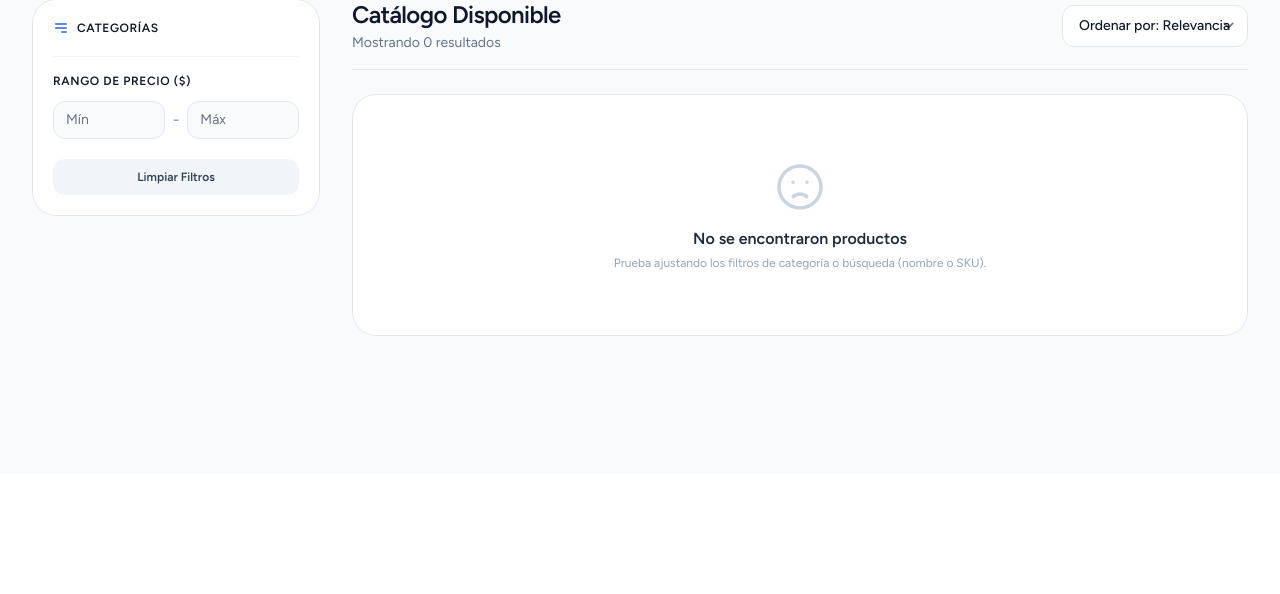
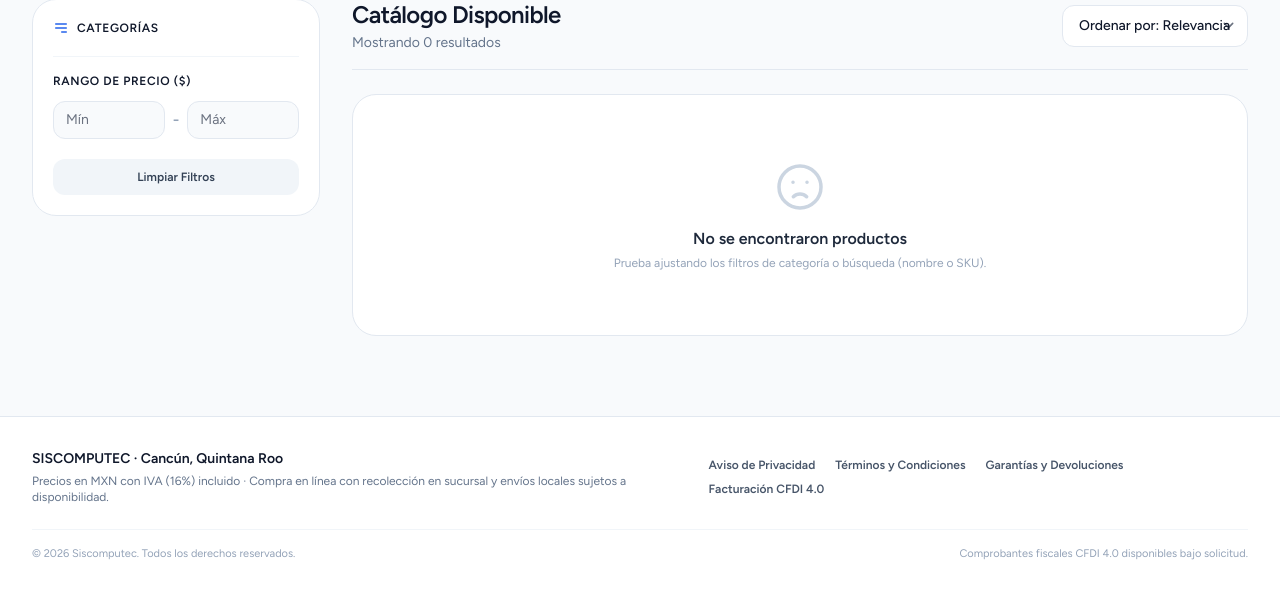
Before and after one commit to juanito433/e-commerce-siscomputec, a Laravel app: page / in a window 1280 px wide. Shown: the part 326-920 px from the top of the page. Before the commit the page ends 662 px from the top, so only its background shows below. Run offline with Laravel 12, Linux system fonts and the light colour scheme; data that the repository does not hold is empty; style sheets or scripts are compiled from the project's sources; some libraries are stand-ins or nearby versions.

Commit message:
Terminos y condiciones

```diff
--- a/resources/js/Components/Customer/CustomerCartTab.jsx
+++ b/resources/js/Components/Customer/CustomerCartTab.jsx
@@ -1,5 +1,6 @@
 import { useState } from "react";
 import { Link, router, usePage } from "@inertiajs/react";
+import LegalModal from "../LegalModal";
 
 const TAX_RATE = 0.16;
 const TAX_DIVISOR = 1.16;
@@ -32,7 +33,9 @@ export default function CustomerCartTab({ items = [], onBack, onCheckout }) {
         cfdi_use: "G03",
         invoice_email: userEmail,
     });
-    const [billingError, setBillingError] = useState("");
+    const [acceptedPolicies, setAcceptedPolicies] = useState(false);
+    const [formError, setFormError] = useState("");
+    const [legalDoc, setLegalDoc] = useState(null);
 
     const totalItems = items.reduce(
         (acc, item) => acc + Number(item.quantity || 0),
@@ -64,34 +67,47 @@ export default function CustomerCartTab({ items = [], onBack, onCheckout }) {
     };
 
     const handleBillingChange = (field, value) => {
-        setBillingError("");
+        setFormError("");
         setBilling((prev) => ({
             ...prev,
             [field]: field === "rfc" ? value.toUpperCase() : value,
         }));
     };
 
-    const validateBilling = () => {
-        if (!requiresInvoice) return true;
-
+    const validateBeforeContinue = () => {
+        if (requiresInvoice) {
             const cleanRfc = billing.rfc.trim().toUpperCase();
             const rfcRegex = /^([A-ZÑ&]{3,4})\d{6}([A-Z\d]{3})$/;
             const cpRegex = /^\d{5}$/;
 
             if (!rfcRegex.test(cleanRfc)) {
-            setBillingError("Ingresa un RFC válido de 12 (moral) o 13 (física) caracteres.");
+                setFormError(
+                    "Ingresa un RFC válido de 12 (moral) o 13 (física) caracteres."
+                );
                 return false;
             }
             if (!billing.business_name.trim()) {
-            setBillingError("Ingresa el nombre o razón social tal como aparece en tu constancia.");
+                setFormError(
+                    "Ingresa el nombre o razón social tal como aparece en tu constancia."
+                );
                 return false;
             }
             if (!cpRegex.test(billing.postal_code.trim())) {
-            setBillingError("El código postal fiscal debe tener 5 dígitos.");
+                setFormError("El código postal fiscal debe tener 5 dígitos.");
                 return false;
             }
             if (!billing.invoice_email.trim() || !billing.invoice_email.includes("@")) {
-            setBillingError("Ingresa un correo válido para recibir tu factura XML y PDF.");
+                setFormError(
+                    "Ingresa un correo válido para recibir tu factura XML y PDF."
+                );
+                return false;
+            }
+        }
+
+        if (!acceptedPolicies) {
+            setFormError(
+                "Debes aceptar los Términos y Condiciones y el Aviso de Privacidad para continuar."
+            );
             return false;
         }
 
@@ -99,10 +115,11 @@ export default function CustomerCartTab({ items = [], onBack, onCheckout }) {
     };
 
     const handleContinuePurchase = () => {
-        if (!validateBilling()) return;
+        if (!validateBeforeContinue()) return;
 
         const payload = {
             requires_invoice: requiresInvoice,
+            accepted_policies: true,
             billing: requiresInvoice
                 ? {
                       ...billing,
@@ -135,7 +152,7 @@ export default function CustomerCartTab({ items = [], onBack, onCheckout }) {
         <>
             <div
                 className={`bg-white rounded-3xl p-5 sm:p-8 border border-slate-200 shadow-xs space-y-6 ${
-                    items.length > 0 ? "pb-44 xl:pb-8" : ""
+                    items.length > 0 ? "pb-48 xl:pb-8" : ""
                 }`}
             >
                 <div className="flex flex-col sm:flex-row sm:items-center justify-between gap-2 pb-4 border-b border-slate-100">
@@ -144,7 +161,7 @@ export default function CustomerCartTab({ items = [], onBack, onCheckout }) {
                             Mi Carrito ({totalItems})
                         </h2>
                         <p className="text-xs text-slate-500 mt-0.5">
-                            Precios con IVA (16%) incluido · Facturación disponible en Siscomputec.
+                            Precios con IVA (16%) incluido · Recolección en sucursal en Cancún y facturación CFDI 4.0.
                         </p>
                     </div>
                     <button
@@ -164,7 +181,7 @@ export default function CustomerCartTab({ items = [], onBack, onCheckout }) {
 
                 {items.length > 0 ? (
                     <div className="grid grid-cols-1 xl:grid-cols-12 gap-6 items-start">
-                        {/* Lista de productos + Opción de Facturación */}
+                        {/* Columna izquierda: Productos + Facturación + Aceptación Legal */}
                         <div className="xl:col-span-8 space-y-4">
                             <div className="space-y-3.5">
                                 {items.map((item) => {
@@ -273,7 +290,7 @@ export default function CustomerCartTab({ items = [], onBack, onCheckout }) {
                                         type="checkbox"
                                         checked={requiresInvoice}
                                         onChange={(e) => {
-                                            setBillingError("");
+                                            setFormError("");
                                             setRequiresInvoice(e.target.checked);
                                         }}
                                         className="w-4 h-4 rounded border-slate-300 text-blue-600 focus:ring-blue-500 mt-1 sm:mt-0 cursor-pointer"
@@ -282,12 +299,6 @@ export default function CustomerCartTab({ items = [], onBack, onCheckout }) {
 
                                 {requiresInvoice && (
                                     <div className="pt-4 border-t border-slate-200 space-y-3.5">
-                                        {billingError && (
-                                            <div className="bg-rose-50 border border-rose-200 text-rose-700 px-3.5 py-2.5 rounded-xl text-xs font-bold">
-                                                {billingError}
-                                            </div>
-                                        )}
-
                                         <div className="grid grid-cols-1 sm:grid-cols-2 gap-3">
                                             <div>
                                                 <label className="block text-[11px] font-bold text-slate-600 mb-1">
@@ -395,6 +406,54 @@ export default function CustomerCartTab({ items = [], onBack, onCheckout }) {
                                     </div>
                                 )}
                             </div>
+
+                            {/* Aceptación de Avisos Legales y Privacidad */}
+                            <div className="border border-slate-200 rounded-2xl p-4 sm:p-5 bg-white space-y-2.5">
+                                <label className="flex items-start gap-3 cursor-pointer">
+                                    <input
+                                        type="checkbox"
+                                        checked={acceptedPolicies}
+                                        onChange={(e) => {
+                                            setFormError("");
+                                            setAcceptedPolicies(e.target.checked);
+                                        }}
+                                        className="w-4 h-4 rounded border-slate-300 text-blue-600 focus:ring-blue-500 mt-0.5 cursor-pointer"
+                                    />
+                                    <span className="text-xs text-slate-600 leading-relaxed">
+                                        Acepto los{" "}
+                                        <button
+                                            type="button"
+                                            onClick={() => setLegalDoc("terms")}
+                                            className="font-bold text-blue-600 hover:underline cursor-pointer"
+                                        >
+                                            Términos y Condiciones
+                                        </button>
+                                        , la{" "}
+                                        <button
+                                            type="button"
+                                            onClick={() => setLegalDoc("warranty")}
+                                            className="font-bold text-blue-600 hover:underline cursor-pointer"
+                                        >
+                                            Política de Garantías
+                                        </button>{" "}
+                                        y el{" "}
+                                        <button
+                                            type="button"
+                                            onClick={() => setLegalDoc("privacy")}
+                                            className="font-bold text-blue-600 hover:underline cursor-pointer"
+                                        >
+                                            Aviso de Privacidad
+                                        </button>{" "}
+                                        de Siscomputec (recolección en sucursal en Cancún).
+                                    </span>
+                                </label>
+
+                                {formError && (
+                                    <div className="bg-rose-50 border border-rose-200 text-rose-700 px-3.5 py-2.5 rounded-xl text-xs font-bold">
+                                        {formError}
+                                    </div>
+                                )}
+                            </div>
                         </div>
 
                         {/* Resumen lateral fijo en pantallas grandes (xl+) */}
@@ -405,7 +464,9 @@ export default function CustomerCartTab({ items = [], onBack, onCheckout }) {
 
                             <div className="space-y-2 text-xs text-slate-600">
                                 <div className="flex items-center justify-between">
-                                    <span>Subtotal ({totalItems} {totalItems === 1 ? "ud." : "uds."})</span>
+                                    <span>
+                                        Subtotal ({totalItems} {totalItems === 1 ? "ud." : "uds."})
+                                    </span>
                                     <span className="font-semibold text-slate-800">
                                         ${subtotalWithoutTax.toFixed(2)} MXN
                                     </span>
@@ -431,10 +492,15 @@ export default function CustomerCartTab({ items = [], onBack, onCheckout }) {
                                 </span>
                             </div>
 
-                            <div className="text-[11px] text-slate-500 bg-white rounded-xl p-2.5 border border-slate-200/70">
+                            <div className="text-[11px] text-slate-500 bg-white rounded-xl p-2.5 border border-slate-200/70 space-y-1">
+                                <p>
                                     {requiresInvoice
                                         ? `Factura activada: ${billing.rfc || "RFC pendiente"}`
                                         : "Precios con IVA incluido · Factura opcional"}
+                                </p>
+                                <p className="text-[10px] text-slate-400">
+                                    Recolección en local · Cancún, Q. Roo
+                                </p>
                             </div>
 
                             <button
@@ -480,6 +546,12 @@ export default function CustomerCartTab({ items = [], onBack, onCheckout }) {
             {items.length > 0 && (
                 <div className="xl:hidden fixed bottom-0 inset-x-0 z-40 bg-white/95 backdrop-blur-md border-t border-slate-200 shadow-2xl px-4 sm:px-6 py-3">
                     <div className="max-w-4xl mx-auto space-y-2.5">
+                        {formError && (
+                            <p className="text-[11px] font-bold text-rose-600 truncate">
+                                {formError}
+                            </p>
+                        )}
+
                         <div className="flex items-baseline justify-between gap-2">
                             <div>
                                 <span className="text-[11px] font-bold text-slate-700 block leading-none">
@@ -522,6 +594,8 @@ export default function CustomerCartTab({ items = [], onBack, onCheckout }) {
                     </div>
                 </div>
             )}
+
+            <LegalModal docKey={legalDoc} onClose={() => setLegalDoc(null)} />
         </>
     );
 }
--- /dev/null
+++ b/resources/js/Components/LegalModal.jsx
@@ -0,0 +1,99 @@
+import { useEffect } from "react";
+
+export default function LegalModal({ docKey, onClose }) {
+    useEffect(() => {
+        if (!docKey) return;
+        const onKey = (e) => {
+            if (e.key === "Escape") onClose();
+        };
+        window.addEventListener("keydown", onKey);
+        return () => window.removeEventListener("keydown", onKey);
+    }, [docKey, onClose]);
+
+    if (!docKey) return null;
+
+    const docs = {
+        privacy: {
+            title: "Aviso de Privacidad",
+            subtitle: "Protección de datos personales · Siscomputec (Cancún, Q. Roo)",
+            body: [
+                "Siscomputec recaba datos de identificación y contacto (nombre, correo electrónico, teléfono y, en su caso, datos de facturación o ubicación de referencia) con el propósito de gestionar cuentas de cliente, procesar pedidos, coordinar la recolección en sucursal en Cancún o entregas locales y brindar soporte técnico.",
+                "No comercializamos tus datos personales con terceros ajenos a la operación del servicio. Puedes solicitar el acceso, rectificación, cancelación u oposición (derechos ARCO) de tus datos a través de nuestros canales oficiales de contacto.",
+            ],
+        },
+        terms: {
+            title: "Términos y Condiciones",
+            subtitle: "Condiciones de compra en línea · Operación en Cancún",
+            body: [
+                "Todos los precios publicados en el catálogo se expresan en pesos mexicanos (MXN) e incluyen el IVA correspondiente (16%), salvo indicación expresa en contrario.",
+                "Las compras realizadas en la plataforma están orientadas a clientes en Cancún, Quintana Roo, principalmente bajo modalidad de recolección en sucursal (los envíos a domicilio están sujetos a disponibilidad y cobertura local). La confirmación del pedido depende de la disponibilidad de stock al momento de procesar la orden.",
+            ],
+        },
+        warranty: {
+            title: "Política de Garantías y Devoluciones",
+            subtitle: "Hardware, redes, accesorios y soporte técnico",
+            body: [
+                "Los productos cuentan con garantía conforme a las condiciones del fabricante y/o de Siscomputec, aplicable por defectos de fabricación bajo uso normal.",
+                "No aplica garantía en equipos o componentes con daños físicos, humedad, sobrecargas o variaciones eléctricas, manipulación indebida, instalación incorrecta o violación de sellos/etiquetas de identificación. Para revisión, es necesario presentar el comprobante o folio del pedido.",
+            ],
+        },
+        billing: {
+            title: "Facturación Fiscal (SAT · CFDI 4.0)",
+            subtitle: "Desglose de IVA y comprobantes fiscales",
+            body: [
+                "Si requieres factura CFDI 4.0, debes activar la opción de facturación e ingresar tu RFC, Nombre o Razón Social, Código Postal Fiscal, Régimen Fiscal y Uso de CFDI tal como figuran en tu Constancia de Situación Fiscal.",
+                "Las compras que no soliciten factura individual o cuyos datos no sean proporcionados en tiempo podrán integrarse en la factura global al público en general conforme a las disposiciones fiscales vigentes.",
+            ],
+        },
+    };
+
+    const current = docs[docKey] || docs.privacy;
+
+    return (
+        <div className="fixed inset-0 z-50 flex items-center justify-center p-4">
+            <div
+                onClick={onClose}
+                className="fixed inset-0 bg-slate-950/50 backdrop-blur-2xs"
+                aria-hidden="true"
+            />
+            <div
+                role="dialog"
+                aria-modal="true"
+                className="relative z-10 w-full max-w-xl bg-white rounded-3xl shadow-2xl border border-slate-200 overflow-hidden"
+            >
+                <div className="px-6 py-4 border-b border-slate-100 flex items-start justify-between gap-3">
+                    <div>
+                        <h3 className="text-base sm:text-lg font-black text-slate-900">
+                            {current.title}
+                        </h3>
+                        <p className="text-xs text-slate-500 mt-0.5">{current.subtitle}</p>
+                    </div>
+                    <button
+                        type="button"
+                        onClick={onClose}
+                        aria-label="Cerrar"
+                        className="w-8 h-8 rounded-full text-slate-400 hover:text-slate-700 hover:bg-slate-100 flex items-center justify-center cursor-pointer"
+                    >
+                        ✕
+                    </button>
+                </div>
+
+                <div className="p-6 space-y-3.5 text-xs sm:text-sm text-slate-600 leading-relaxed max-h-[65vh] overflow-y-auto">
+                    {current.body.map((paragraph, idx) => (
+                        <p key={idx}>{paragraph}</p>
+                    ))}
+                </div>
+
+                <div className="px-6 py-3.5 bg-slate-50 border-t border-slate-100 flex justify-end">
+                    <button
+                        type="button"
+                        onClick={onClose}
+                        className="bg-slate-900 hover:bg-blue-700 text-white text-xs font-bold px-4 py-2 rounded-xl transition cursor-pointer"
+                    >
+                        Entendido
+                    </button>
+                </div>
+            </div>
+        </div>
+    );
+}
--- /dev/null
+++ b/resources/js/Components/StoreFooter.jsx
@@ -0,0 +1,63 @@
+import { useState } from "react";
+import LegalModal from "./LegalModal";
+
+export default function StoreFooter() {
+    const [activeDoc, setActiveDoc] = useState(null);
+
+    return (
+        <>
+            <footer className="bg-white border-t border-slate-200 mt-12">
+                <div className="max-w-7xl mx-auto px-4 sm:px-6 lg:px-8 py-8 space-y-6">
+                    <div className="flex flex-col md:flex-row md:items-center justify-between gap-4">
+                        <div className="space-y-1">
+                            <p className="text-sm font-black text-slate-900">
+                                SISCOMPUTEC · Cancún, Quintana Roo
+                            </p>
+                            <p className="text-xs text-slate-500">
+                                Precios en MXN con IVA (16%) incluido · Compra en línea con recolección en sucursal y envíos locales sujetos a disponibilidad.
+                            </p>
+                        </div>
+
+                        <div className="flex flex-wrap items-center gap-x-5 gap-y-2 text-xs font-semibold text-slate-600">
+                            <button
+                                type="button"
+                                onClick={() => setActiveDoc("privacy")}
+                                className="hover:text-blue-700 transition cursor-pointer"
+                            >
+                                Aviso de Privacidad
+                            </button>
+                            <button
+                                type="button"
+                                onClick={() => setActiveDoc("terms")}
+                                className="hover:text-blue-700 transition cursor-pointer"
+                            >
+                                Términos y Condiciones
+                            </button>
+                            <button
+                                type="button"
+                                onClick={() => setActiveDoc("warranty")}
+                                className="hover:text-blue-700 transition cursor-pointer"
+                            >
+                                Garantías y Devoluciones
+                            </button>
+                            <button
+                                type="button"
+                                onClick={() => setActiveDoc("billing")}
+                                className="hover:text-blue-700 transition cursor-pointer"
+                            >
+                                Facturación CFDI 4.0
+                            </button>
+                        </div>
+                    </div>
+
+                    <div className="pt-4 border-t border-slate-100 flex flex-col sm:flex-row items-center justify-between gap-2 text-[11px] text-slate-400">
+                        <span>© {new Date().getFullYear()} Siscomputec. Todos los derechos reservados.</span>
+                        <span>Comprobantes fiscales CFDI 4.0 disponibles bajo solicitud.</span>
+                    </div>
+                </div>
+            </footer>
+
+            <LegalModal docKey={activeDoc} onClose={() => setActiveDoc(null)} />
+        </>
+    );
+}
--- a/resources/js/Pages/Products/Show.jsx
+++ b/resources/js/Pages/Products/Show.jsx
@@ -1,6 +1,7 @@
 import { useEffect, useState } from "react";
 import { Head, Link, router, usePage } from "@inertiajs/react";
 import AddedToCartDrawer from "../../Components/Customer/AddedToCartDrawer";
+import StoreFooter from "../../Components/StoreFooter";
 
 export default function Show({
     auth,
@@ -131,9 +132,8 @@ export default function Show({
     };
 
     return (
-        <div className="min-h-screen bg-slate-50 font-sans text-slate-900 selection:bg-blue-600 selection:text-white pb-32 lg:pb-16">
+        <div className="min-h-screen bg-slate-50 font-sans text-slate-900 selection:bg-blue-600 selection:text-white  ">
             <Head title={`${product.name} - Siscomputec`} />
-
             {/* Navbar Superior */}
             <header className="bg-white/95 backdrop-blur-md shadow-xs sticky top-0 z-40 border-b border-slate-200">
                 <div className="max-w-7xl mx-auto px-3 sm:px-6 lg:px-8 h-16 sm:h-20 flex items-center justify-between gap-2 sm:gap-4">
@@ -225,7 +225,6 @@ export default function Show({
                     </div>
                 </div>
             </header>
-
             {/* Barra superior encima del producto: Volver / Categoría / Nombre */}
             <div className="max-w-7xl mx-auto px-3 sm:px-6 lg:px-8 pt-4 pb-2 space-y-2.5">
                 <nav className="flex items-center gap-2 text-xs text-slate-500 flex-wrap">
@@ -268,7 +267,6 @@ export default function Show({
                     </div>
                 )}
             </div>
-
             {/* Contenedor Principal: Móvil/Tableta (apilado + barra inferior fija) / PC (2 columnas con panel sticky) */}
             <main className="max-w-7xl mx-auto px-3 sm:px-6 lg:px-8 pt-2">
                 <div className="grid grid-cols-1 lg:grid-cols-12 gap-5 sm:gap-6 lg:gap-8 items-start">
@@ -715,7 +713,6 @@ export default function Show({
                     </aside>
                 </div>
             </main>
-
             {/* =========================================================
                 BARRA INFERIOR FIJA EN TELÉFONO Y TABLETA (< lg)
             ========================================================= */}
@@ -808,6 +805,7 @@ export default function Show({
                 cartCount={currentCartCount}
                 relatedProducts={relatedProducts}
             />
+            <StoreFooter />;
         </div>
     );
 }
--- a/resources/js/Pages/Welcome.jsx
+++ b/resources/js/Pages/Welcome.jsx
@@ -3,6 +3,8 @@ import { Head, Link, router } from "@inertiajs/react";
 import ProductCard from "../Components/ProductCard";
 import CatalogNavbar from "../Components/CatalogNavbar";
 import { useUserLocation } from "../Hooks/useUserLocation";
+import StoreFooter from "../Components/StoreFooter";
+
 export default function Welcome({
     auth,
     products = [],
@@ -318,6 +320,7 @@ export default function Welcome({
                     )}
                 </div>
             </main>
+            <StoreFooter />
         </div>
     );
 }
```
Lines whose indentation alone changed are shown as unchanged.
